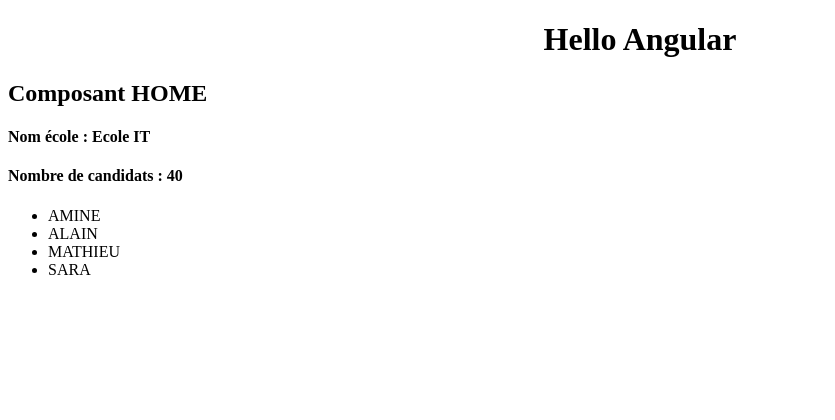
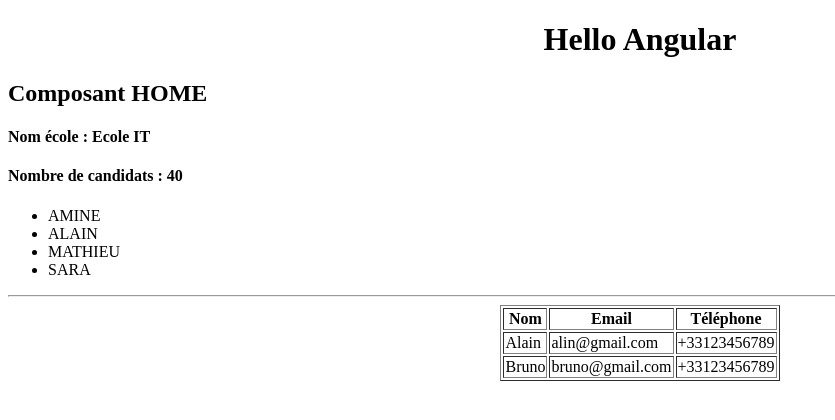
Before and after one commit to MezghichGit/angular_project, an Angular app: page / in a window 1280 px wide. Shown: the top 420 px of the page, without its empty margins (0-835 px from the left). Built offline with nearby package versions, Linux system fonts and the light colour scheme.

Commit message:
affichage de liste etudiant dans la view

```diff
--- a/src/app/home/home.component.html
+++ b/src/app/home/home.component.html
@@ -7,3 +7,17 @@
 <ul>
   <li *ngFor="let name of names">{{name | uppercase}}</li>
 </ul>
+<hr />
+<table border="1" align="center">
+  <tr>
+    <th>Nom</th>
+    <th>Email</th>
+    <th>Téléphone</th>
+  </tr>
+  <tr *ngFor="let student of students">
+    <td>{{student.nom }}</td>
+    <td>{{student.email }}</td>
+    <td>{{student.tel }}</td>
+  </tr>
+
+</table>
--- a/src/app/home/home.component.ts
+++ b/src/app/home/home.component.ts
@@ -1,4 +1,5 @@
 import { Component } from '@angular/core';
+import { Etudiant } from '../models';
 
 @Component({
   selector: 'app-home',
@@ -12,4 +13,10 @@ export class HomeComponent {
   nbreStagiaires:number = 40;
   names:string[]=["Amine","Alain","Mathieu","Sara"]
 
+  e1:Etudiant = new Etudiant("Alain","alin@gmail.com","+33123456789");
+  e2:Etudiant = new Etudiant("Bruno","bruno@gmail.com","+33123456789");
+
+  students : Etudiant[] = [this.e1,this.e2];
+
+
 }
--- /dev/null
+++ b/src/app/models.ts
@@ -0,0 +1,16 @@
+export class Etudiant {
+  public nom: string = "";
+  public email: string = "";
+  public tel: string = "";
+
+  public constructor(nom: string, email: string, tel: string) {
+    this.nom = nom;
+    this.email = email;
+    this.tel = tel;
+  }
+
+  public info(){
+    console.log("Je suis : "+this.nom+" |  mon email : "+this.email +" | mon tel : "+this.tel);
+  }
+
+}
```
